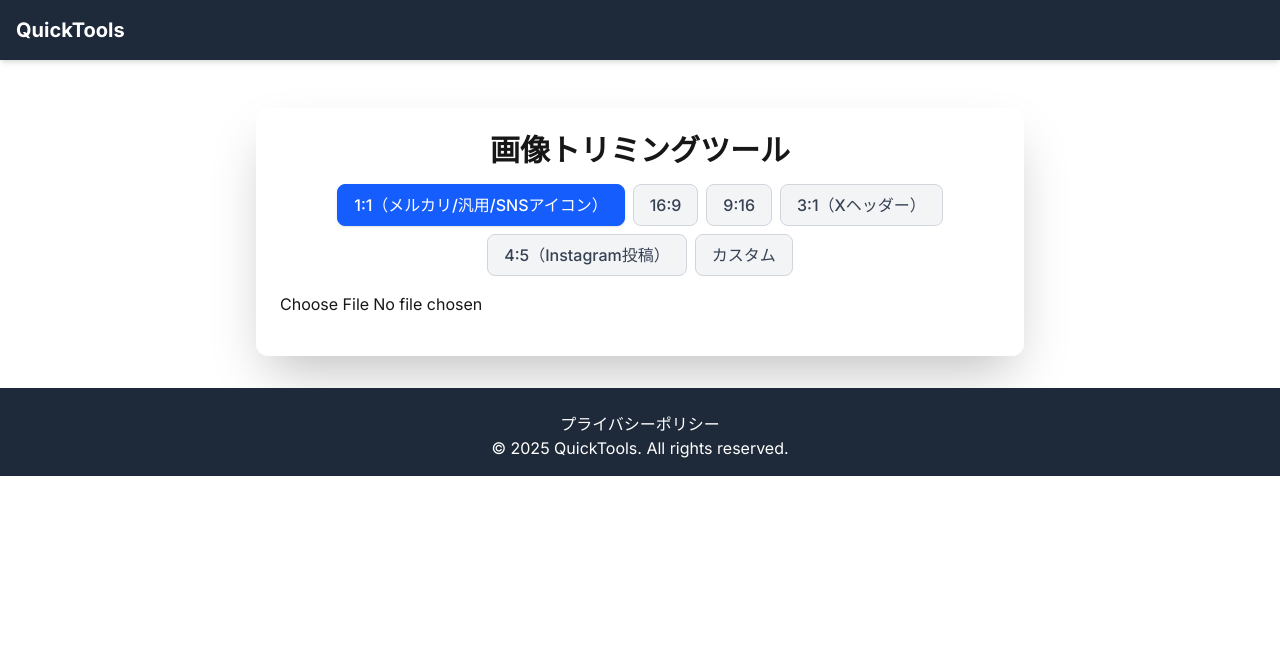
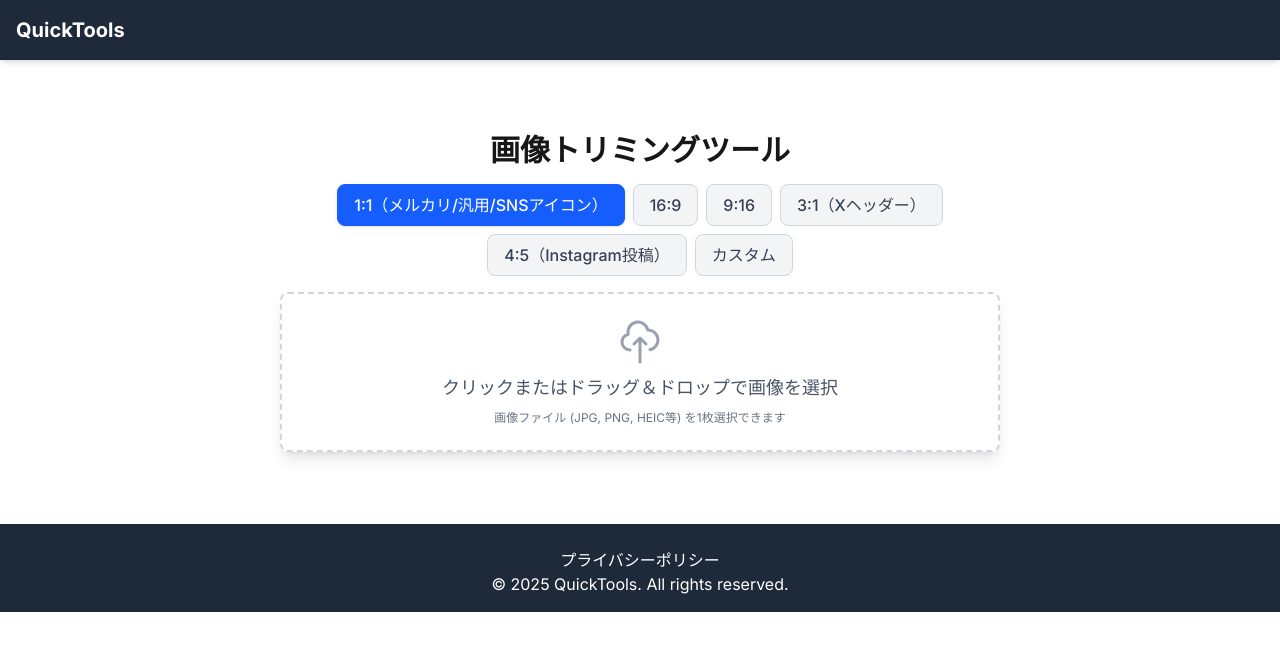
Before and after one commit to stoshi1127/bg-remove-react-template, a Next.js app: page /trim in a window 1280 px wide. Shown: the top 650 px of the page. Built offline with nearby package versions, Linux system fonts and the light colour scheme.

Commit message:
fix: トリミングツールのシャドウをアップロードエリアのみに統一（イージーカットと同じデザイン）

```diff
--- a/src/app/trim/page.tsx
+++ b/src/app/trim/page.tsx
@@ -1,5 +1,5 @@
 "use client";
-import React, { useState, useCallback } from "react";
+import React, { useState, useCallback, useRef } from "react";
 import Cropper from "react-easy-crop";
 import Slider from "@mui/material/Slider";
 import Button from "@mui/material/Button";
@@ -25,16 +25,44 @@ const TrimPage = () => {
   const [customWidth, setCustomWidth] = useState(1);
   const [customHeight, setCustomHeight] = useState(1);
   const [selectedPreset, setSelectedPreset] = useState<number | "custom">(1);
+  const fileInputRef = useRef<HTMLInputElement>(null);
+  const [isDragging, setIsDragging] = useState(false);
 
   const onCropComplete = useCallback((_: Area, croppedAreaPixels: Area) => {
     setCroppedAreaPixels(croppedAreaPixels);
   }, []);
 
-  const onSelectFile = (event: React.ChangeEvent<HTMLInputElement>) => {
+  const handleFileChange = (event: React.ChangeEvent<HTMLInputElement>) => {
     if (event.target.files && event.target.files.length > 0) {
       const reader = new FileReader();
       reader.addEventListener("load", () => setImageSrc(reader.result as string));
       reader.readAsDataURL(event.target.files[0]);
+    }
+    event.target.value = '';
+  };
+
+  const handleDragEnter = (e: React.DragEvent<HTMLDivElement>) => {
+    e.preventDefault();
+    e.stopPropagation();
+    setIsDragging(true);
+  };
+  const handleDragLeave = (e: React.DragEvent<HTMLDivElement>) => {
+    e.preventDefault();
+    e.stopPropagation();
+    setIsDragging(false);
+  };
+  const handleDragOver = (e: React.DragEvent<HTMLDivElement>) => {
+    e.preventDefault();
+    e.stopPropagation();
+  };
+  const handleDrop = (e: React.DragEvent<HTMLDivElement>) => {
+    e.preventDefault();
+    e.stopPropagation();
+    setIsDragging(false);
+    if (e.dataTransfer.files && e.dataTransfer.files.length > 0) {
+      const reader = new FileReader();
+      reader.addEventListener("load", () => setImageSrc(reader.result as string));
+      reader.readAsDataURL(e.dataTransfer.files[0]);
     }
   };
 
@@ -48,7 +76,6 @@ const TrimPage = () => {
     }
   }, [imageSrc, croppedAreaPixels]);
 
-  // カスタム比率が選択された場合、aspectを更新
   React.useEffect(() => {
     if (selectedPreset === "custom" && customWidth > 0 && customHeight > 0) {
       setAspect(customWidth / customHeight);
@@ -58,7 +85,7 @@ const TrimPage = () => {
   }, [selectedPreset, customWidth, customHeight]);
 
   return (
-    <div className="w-full max-w-3xl mx-auto p-6 space-y-6 bg-white rounded-xl shadow-2xl mt-12">
+    <div className="w-full max-w-3xl mx-auto p-6 space-y-6 bg-white rounded-xl mt-12">
       <h1 className="text-3xl font-bold mb-4 text-center">画像トリミングツール</h1>
       <div className="flex flex-wrap gap-2 justify-center mb-4">
         {aspectRatios.map((ratio) => (
@@ -96,7 +123,29 @@ const TrimPage = () => {
           />
         </div>
       )}
-      <input type="file" accept="image/*" onChange={onSelectFile} className="mb-4" />
+      <div
+        onDragEnter={handleDragEnter}
+        onDragOver={handleDragOver}
+        onDragLeave={handleDragLeave}
+        onDrop={handleDrop}
+        onClick={() => fileInputRef.current?.click()}
+        className={`p-6 border-2 border-dashed rounded-lg cursor-pointer transition-colors duration-200 ease-in-out mb-4 flex flex-col items-center justify-center space-y-2 text-gray-600 shadow-lg ${
+          isDragging ? 'border-blue-500 bg-blue-50' : 'border-gray-300 hover:border-gray-400'
+        }`}
+      >
+        <input
+          ref={fileInputRef}
+          type="file"
+          accept="image/*"
+          onChange={handleFileChange}
+          className="hidden"
+        />
+        <svg className={`w-12 h-12 ${isDragging ? 'text-blue-600' : 'text-gray-400'}`} fill="none" stroke="currentColor" viewBox="0 0 24 24" xmlns="http://www.w3.org/2000/svg"><path strokeLinecap="round" strokeLinejoin="round" strokeWidth="1.5" d="M7 16a4 4 0 01-.88-7.903A5 5 0 1115.9 6L16 6a5 5 0 011 9.9M15 13l-3-3m0 0l-3 3m3-3v12"></path></svg>
+        <p className="text-lg font-medium">
+          {isDragging ? "ここに画像をドロップ" : "クリックまたはドラッグ＆ドロップで画像を選択"}
+        </p>
+        <p className="text-xs text-gray-500">画像ファイル (JPG, PNG, HEIC等) を1枚選択できます</p>
+      </div>
       {imageSrc && (
         <div style={{ position: "relative", width: "100%", height: 400, marginTop: 16 }} className="rounded-lg overflow-hidden border border-gray-200 shadow-sm">
           <Cropper
```
